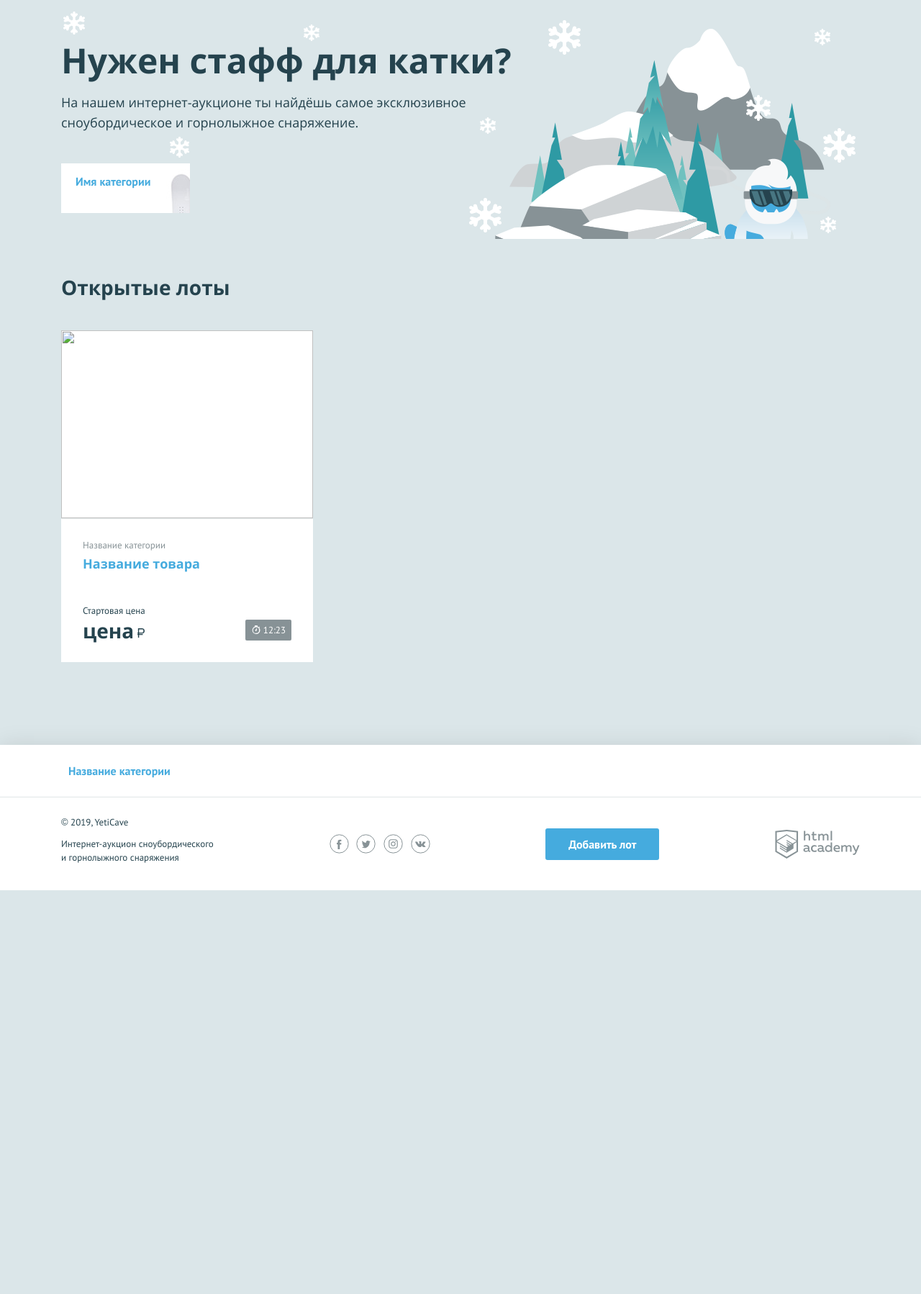
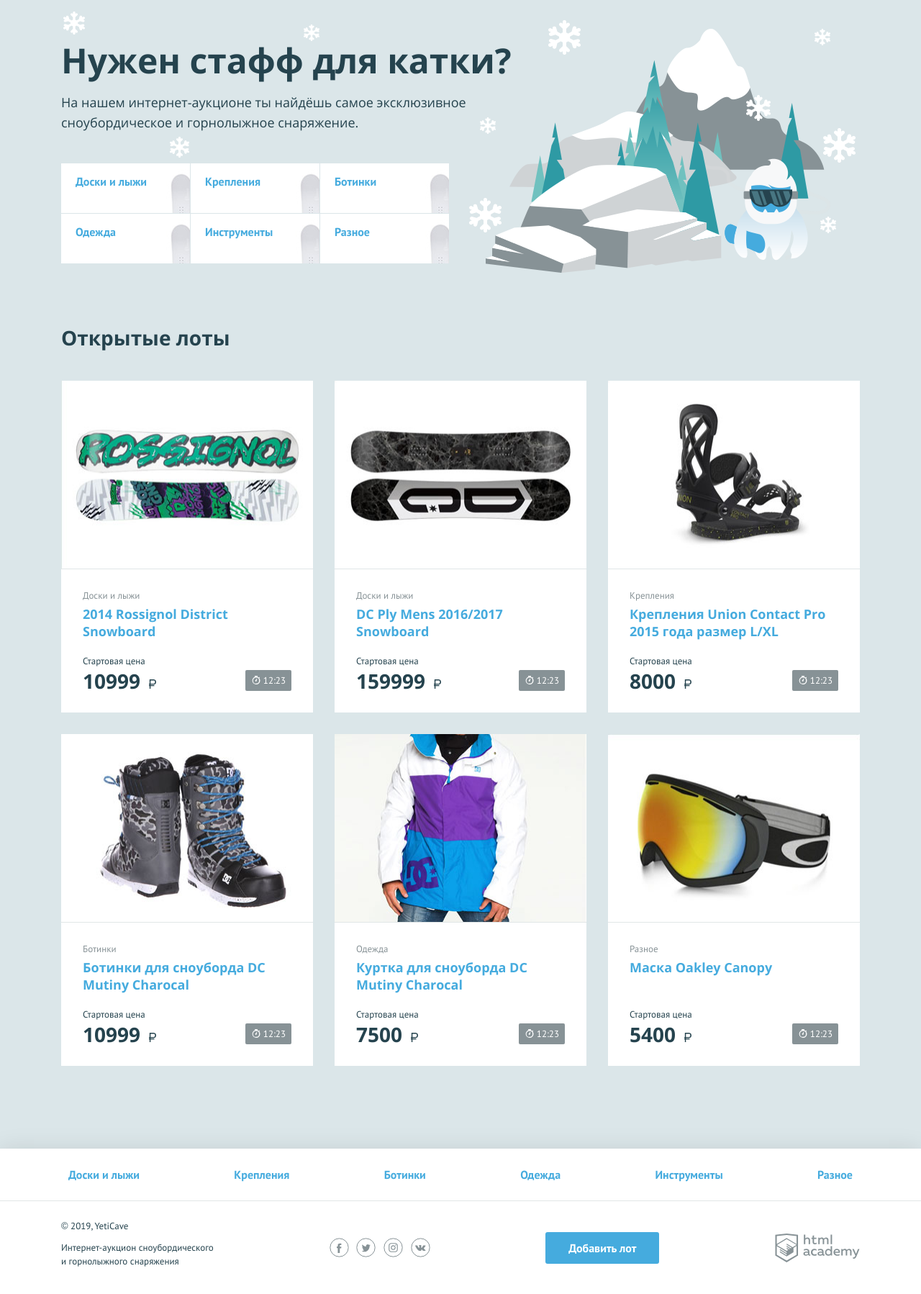
Before and after one commit to aendnn/338583-yeticave-1, a PHP site: page / in a window 1280 px wide. Shown: the part 107-1905 px from the top of the page at 72% size. Before the commit the page ends 1344 px from the top, so only its background shows below. Run offline with PHP 8.4, Linux system fonts and the light colour scheme.

Commit message:
Массивы

```diff
--- a/index.php
+++ b/index.php
@@ -2,6 +2,16 @@
 $is_auth = rand(0, 1);
 
 $user_name = 'Анна'; // укажите здесь ваше имя
+
+$categories = ['Доски и лыжи', 'Крепления', 'Ботинки', 'Одежда', 'Инструменты', 'Разное'];
+$lots = [
+    ['name' => '2014 Rossignol District Snowboard', 'category' => $categories[0], 'price' => 10999, 'path' => 'img/lot-1.jpg'],
+    ['name' => 'DC Ply Mens 2016/2017 Snowboard', 'category' => $categories[0], 'price' => 159999, 'path' => 'img/lot-2.jpg'],
+    ['name' => 'Крепления Union Contact Pro 2015 года размер L/XL', 'category' => $categories[1], 'price' => 8000, 'path' => 'img/lot-3.jpg'],
+    ['name' => 'Ботинки для сноуборда DC Mutiny Charocal', 'category' => $categories[2], 'price' => 10999, 'path' => 'img/lot-4.jpg'],
+    ['name' => 'Куртка для сноуборда DC Mutiny Charocal', 'category' => $categories[3], 'price' => 7500, 'path' => 'img/lot-5.jpg'],
+    ['name' => 'Маска Oakley Canopy', 'category' => $categories[5], 'price' => 5400, 'path' => 'img/lot-6.jpg']
+];
 ?>
 <!DOCTYPE html>
 <html lang="ru">
@@ -53,10 +63,12 @@
         <h2 class="promo__title">Нужен стафф для катки?</h2>
         <p class="promo__text">На нашем интернет-аукционе ты найдёшь самое эксклюзивное сноубордическое и горнолыжное снаряжение.</p>
         <ul class="promo__list">
-            <!--заполните этот список из массива категорий-->
-            <li class="promo__item promo__item--boards">
-                <a class="promo__link" href="pages/all-lots.html">Имя категории</a>
-            </li>
+            <?php
+            foreach ($categories as $item): ?>
+                <li class="promo__item promo__item--boards">
+                    <a class="promo__link" href="pages/all-lots.html"><?=$item; ?></a>
+                </li>
+            <?php endforeach; ?>
         </ul>
     </section>
     <section class="lots">
@@ -64,18 +76,18 @@
             <h2>Открытые лоты</h2>
         </div>
         <ul class="lots__list">
-            <!--заполните этот список из массива с товарами-->
+            <?php foreach ($lots as $lot): ?>
             <li class="lots__item lot">
                 <div class="lot__image">
-                    <img src="" width="350" height="260" alt="">
+                    <img src="<?=$lot['path']; ?>" width="350" height="260" alt="">
                 </div>
                 <div class="lot__info">
-                    <span class="lot__category">Название категории</span>
-                    <h3 class="lot__title"><a class="text-link" href="pages/lot.html">Название товара</a></h3>
+                    <span class="lot__category"><?=$lot['category']; ?></span>
+                    <h3 class="lot__title"><a class="text-link" href="pages/lot.html"><?=$lot['name']; ?></a></h3>
                     <div class="lot__state">
                         <div class="lot__rate">
                             <span class="lot__amount">Стартовая цена</span>
-                            <span class="lot__cost">цена<b class="rub">р</b></span>
+                            <span class="lot__cost"><?=$lot['price']; ?> <b class="rub"></b></span>
                         </div>
                         <div class="lot__timer timer">
                             12:23
@@ -83,6 +95,7 @@
                     </div>
                 </div>
             </li>
+            <?php endforeach; ?>
         </ul>
     </section>
 </main>
@@ -91,10 +104,12 @@
 <footer class="main-footer">
     <nav class="nav">
         <ul class="nav__list container">
-            <!--заполните этот список из массива категорий-->
-            <li class="nav__item">
-                <a href="pages/all-lots.html">Название категории</a>
-            </li>
+            <?php
+            foreach ($categories as $item): ?>
+                <li class="nav__item">
+                    <a href="all-lots.html"><?=$item; ?></a>
+                </li>
+            <?php endforeach; ?>
         </ul>
     </nav>
     <div class="main-footer__bottom container">
```
